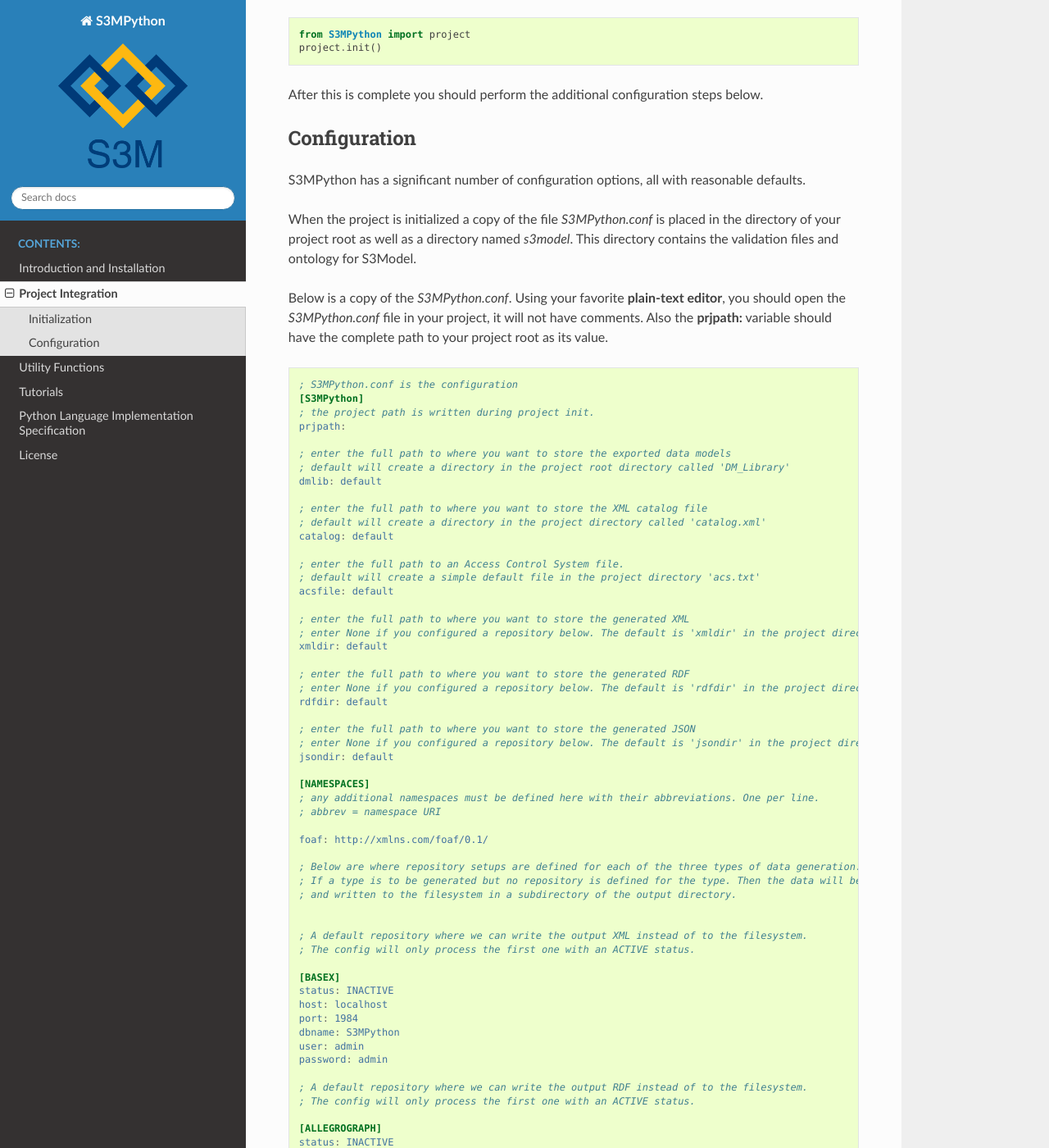
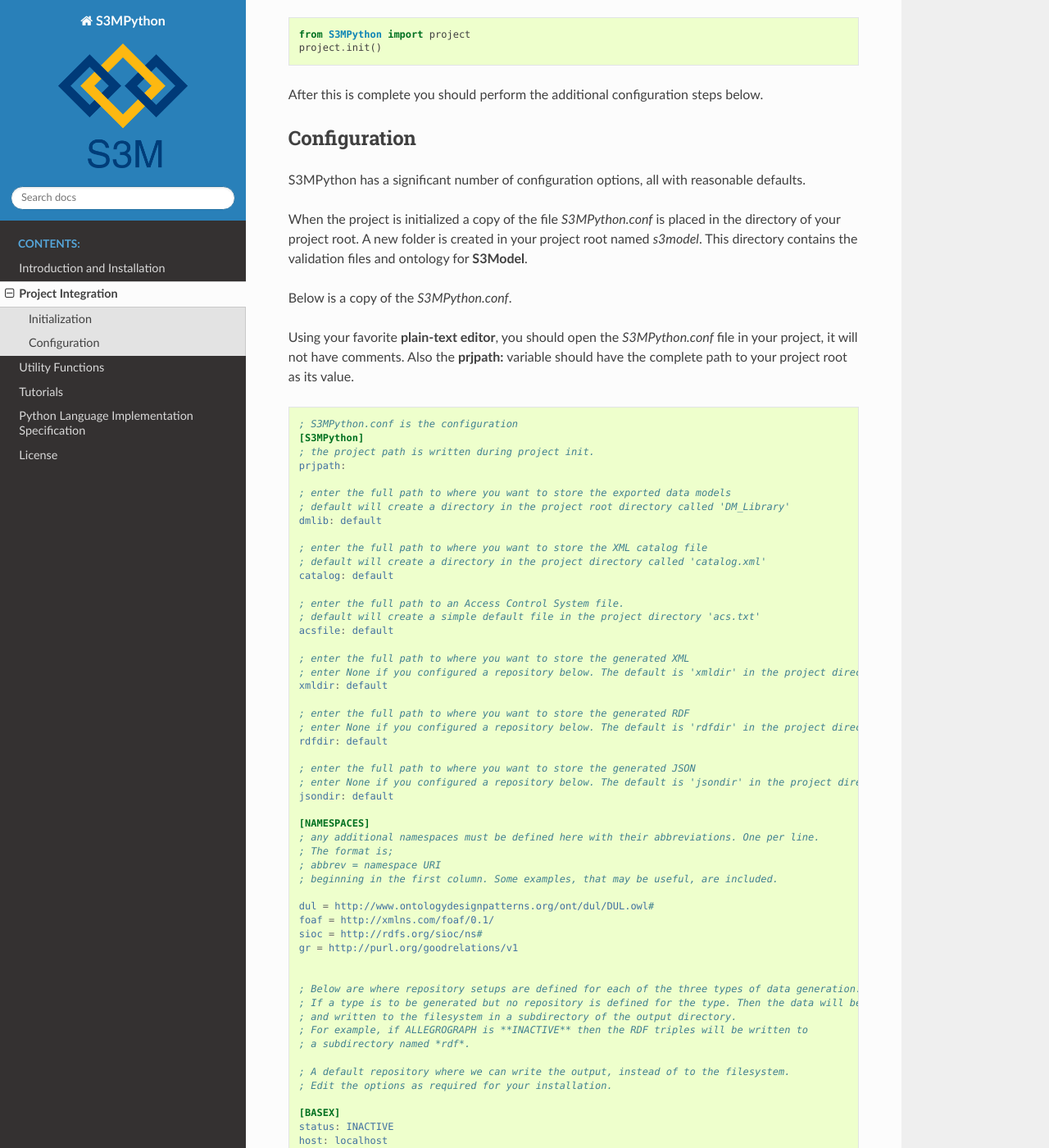
Before and after one commit to twcook/S3M_Python, a Sphinx documentation site: the page built from docs_source/source/config.rst, in a window 1280 px wide and 1400 px high, scrolled down 598 px. Shown: the whole window at 82% size. Built offline with Sphinx 7.4.7 and the Read the Docs theme 2.0.0, drawn with Linux system fonts in a browser that asks for light colours; some of the changed text lies outside the part shown.

Commit message:
Update docs source.

```diff
--- a/docs_source/source/LIS.rst
+++ b/docs_source/source/LIS.rst
@@ -7,4 +7,4 @@
 
 Conformance
 -----------
-This Python implementation is in conformance with the 3.1.0 version of the S3Model Reference Implementation.
+This Python implementation is in conformance with the 4.0.0 version of the S3Model Reference Implementation.
--- a/docs_source/source/config.rst
+++ b/docs_source/source/config.rst
@@ -17,15 +17,15 @@
 
 .. code-block:: sh
 
-    python3
+    python
 
-You will now be inside a Python3 interpreter configured as your virtual environment.
+You will now be inside the Python interpreter in the *your project* virtual environment.
 
 .. _note:
 
      Your terminal will now show the Python interpreter prompt which is **>>>**
 
-Execute each of the lines below, in sequence.
+Execute each of the lines below, in this sequence.
 
 .. code-block:: py3
 
@@ -40,9 +40,11 @@
 
 S3MPython has a significant number of configuration options, all with reasonable defaults.
 
-When the project is initialized a copy of the file *S3MPython.conf* is placed in the directory of your project root as well as a directory named *s3model*. This directory contains the validation files and ontology for S3Model.
+When the project is initialized a copy of the file *S3MPython.conf* is placed in the directory of your project root. A new folder is created in your project root named *s3model*. This directory contains the validation files and ontology for **S3Model**.
 
-Below is a copy of the *S3MPython.conf*. Using your favorite **plain-text editor**, you should open the *S3MPython.conf* file in your project, it will not have comments. Also the **prjpath:** variable should have the complete path to your project root as its value.
+Below is a copy of the *S3MPython.conf*.
+
+Using your favorite **plain-text editor**, you should open the *S3MPython.conf* file in your project, it will not have comments. Also the **prjpath:** variable should have the complete path to your project root as its value.
 
 .. code-block:: ini
 
@@ -77,17 +79,24 @@
 
     [NAMESPACES]
     ; any additional namespaces must be defined here with their abbreviations. One per line.
+    ; The format is;
     ; abbrev = namespace URI
+    ; beginning in the first column. Some examples, that may be useful, are included.
 
-    foaf: http://xmlns.com/foaf/0.1/
+    dul = http://www.ontologydesignpatterns.org/ont/dul/DUL.owl#
+    foaf = http://xmlns.com/foaf/0.1/
+    sioc = http://rdfs.org/sioc/ns#
+    gr = http://purl.org/goodrelations/v1
+
 
     ; Below are where repository setups are defined for each of the three types of data generation.
     ; If a type is to be generated but no repository is defined for the type. Then the data will be generated
     ; and written to the filesystem in a subdirectory of the output directory.
+    ; For example, if ALLEGROGRAPH is **INACTIVE** then the RDF triples will be written to
+    ; a subdirectory named *rdf*.
 
-
-    ; A default repository where we can write the output XML instead of to the filesystem.
-    ; The config will only process the first one with an ACTIVE status.
+    ; A default repository where we can write the output, instead of to the filesystem.
+    ; Edit the options as required for your installation.
 
     [BASEX]
     status: INACTIVE
@@ -170,9 +178,8 @@
 
 **IF** you happened to have exited the Python interpreter in your terminal. You will need to restart it and run the configure function::
 
-    |    >>>python3
 
-    You will now be inside a Python3 interpreter configured as your virtual environment.
+    You will now be inside a Python interpreter configured inside your virtual environment.
     *NOTE:* Your terminal will now show the Python interpreter prompt which is **>>>**
 
     Execute each of the lines below, in sequence.
--- a/docs_source/source/tutorials.rst
+++ b/docs_source/source/tutorials.rst
@@ -17,7 +17,7 @@
 
 - Create a virtual environment. Here we are using `Anaconda <https://www.anaconda.com/products/individual>`_.::
 
-    conda create -n S3MPythonExamples pip
+    conda create -n S3MPythonExamples python pip
 
 - Activate the environment::
 
--- a/docs_source/source/utils.rst
+++ b/docs_source/source/utils.rst
@@ -8,7 +8,7 @@
 info.py
 -------
 
-- The **getInfo** function calls the settings script in S3MPython, which is driven by *S3MPython.conf* and prints version numbers and paths to the terminal.
+- The **getInfo** function calls the settings script in S3MPython, which is the information in *S3MPython.conf* and prints it to the terminal.
 
 - Start a Python shell::
 
```
Also changed, not shown: other parts of docs_source/source/config.rst (+3 -4 lines), docs_source/source/intro.rst (+7 -7 lines), .travis.yml (deleted), 2 other files.
